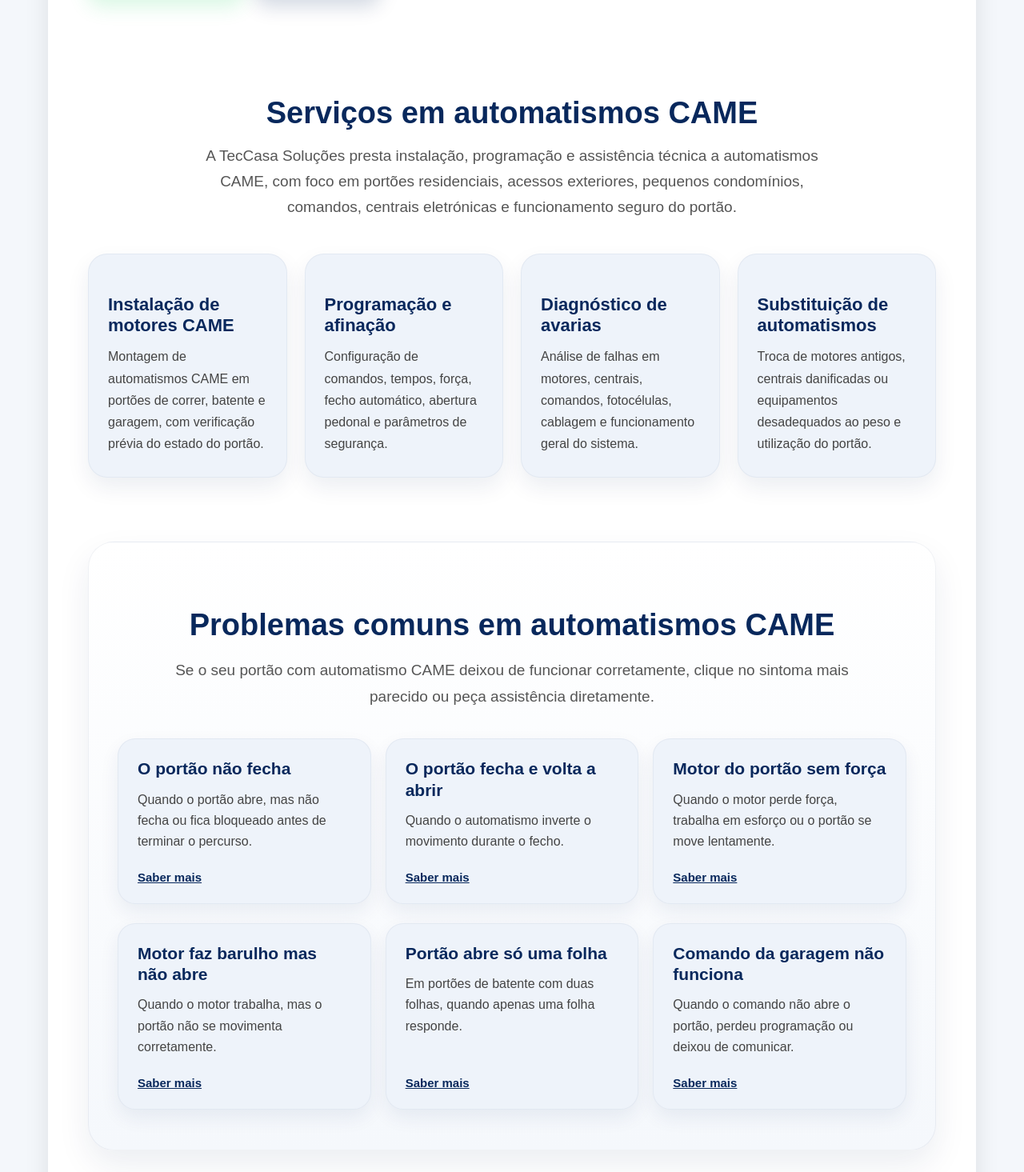
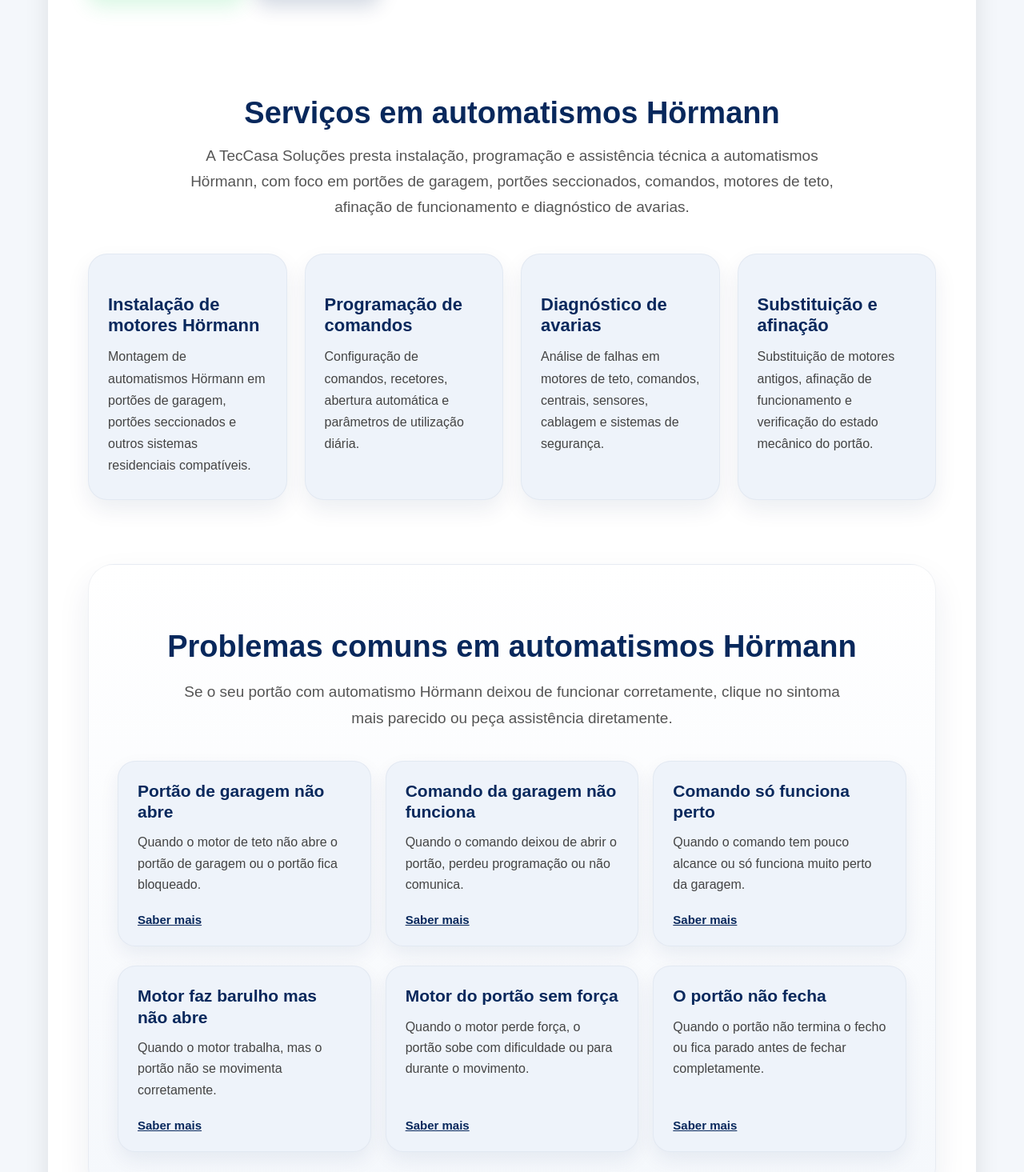
Before and after one commit to andrecorreiaauto-bit/teccasa-site, a Next.js app: page /automatismos-hormann-portoes in a window 1280 px wide. Shown: the part 905-2370 px from the top of the page at 80% size. Built offline with nearby package versions, Linux system fonts and the light colour scheme.

Commit message:
Update automatismos-hormann-portoes.js

```diff
--- a/pages/automatismos-hormann-portoes.js
+++ b/pages/automatismos-hormann-portoes.js
@@ -464,7 +464,7 @@ export default function AutomatismosHormannPortoes() {
                                            marginBottom:"16px",
                                            textAlign:"center"
                                            }}>
-                                           Serviços em automatismos CAME
+                                           Serviços em automatismos Hörmann
                                            </h2>
 
                                            <p style={{
@@ -475,9 +475,9 @@ export default function AutomatismosHormannPortoes() {
                                            margin:"0 auto 42px auto",
                                            textAlign:"center"
                                            }}>
-                                           A TecCasa Soluções presta instalação, programação e assistência técnica a automatismos CAME,
-                                           com foco em portões residenciais, acessos exteriores, pequenos condomínios, comandos,
-                                           centrais eletrónicas e funcionamento seguro do portão.
+                                           A TecCasa Soluções presta instalação, programação e assistência técnica a automatismos Hörmann,
+                                           com foco em portões de garagem, portões seccionados, comandos, motores de teto,
+                                           afinação de funcionamento e diagnóstico de avarias.
                                            </p>
 
                                            <div
@@ -491,23 +491,23 @@ export default function AutomatismosHormannPortoes() {
 
                                            {[
                                            {
-                                           title:"Instalação de motores CAME",
-                                           text:"Montagem de automatismos CAME em portões de correr, batente e garagem, com verificação prévia do estado do portão."
+                                           title:"Instalação de motores Hörmann",
+                                           text:"Montagem de automatismos Hörmann em portões de garagem, portões seccionados e outros sistemas residenciais compatíveis."
                                            },
 
                                            {
-                                           title:"Programação e afinação",
-                                           text:"Configuração de comandos, tempos, força, fecho automático, abertura pedonal e parâmetros de segurança."
+                                           title:"Programação de comandos",
+                                           text:"Configuração de comandos, recetores, abertura automática e parâmetros de utilização diária."
                                            },
 
                                            {
                                            title:"Diagnóstico de avarias",
-                                           text:"Análise de falhas em motores, centrais, comandos, fotocélulas, cablagem e funcionamento geral do sistema."
+                                           text:"Análise de falhas em motores de teto, comandos, centrais, sensores, cablagem e sistemas de segurança."
                                            },
 
                                            {
-                                           title:"Substituição de automatismos",
-                                           text:"Troca de motores antigos, centrais danificadas ou equipamentos desadequados ao peso e utilização do portão."
+                                           title:"Substituição e afinação",
+                                           text:"Substituição de motores antigos, afinação de funcionamento e verificação do estado mecânico do portão."
                                            }
 
                                            ].map((item,index)=>(
@@ -569,7 +569,7 @@ export default function AutomatismosHormannPortoes() {
                                                               marginBottom:"18px",
                                                               textAlign:"center"
                                                               }}>
-                                                              Problemas comuns em automatismos CAME
+                                                              Problemas comuns em automatismos Hörmann
                                                               </h2>
 
                                                               <p style={{
@@ -580,7 +580,7 @@ export default function AutomatismosHormannPortoes() {
                                                               margin:"0 auto 36px auto",
                                                               textAlign:"center"
                                                               }}>
-                                                              Se o seu portão com automatismo CAME deixou de funcionar corretamente,
+                                                              Se o seu portão com automatismo Hörmann deixou de funcionar corretamente,
                                                               clique no sintoma mais parecido ou peça assistência diretamente.
                                                               </p>
 
@@ -596,21 +596,21 @@ export default function AutomatismosHormannPortoes() {
 
                                                               {[
                                                               {
-                                                              title:"O portão não fecha",
-                                                              href:"/portao-nao-fecha",
-                                                              text:"Quando o portão abre, mas não fecha ou fica bloqueado antes de terminar o percurso."
+                                                              title:"Portão de garagem não abre",
+                                                              href:"/portao-garagem-nao-abre",
+                                                              text:"Quando o motor de teto não abre o portão de garagem ou o portão fica bloqueado."
                                                               },
 
                                                               {
-                                                              title:"O portão fecha e volta a abrir",
-                                                              href:"/portao-fecha-e-volta-a-abrir",
-                                                              text:"Quando o automatismo inverte o movimento durante o fecho."
+                                                              title:"Comando da garagem não funciona",
+                                                              href:"/comando-garagem-nao-funciona",
+                                                              text:"Quando o comando deixou de abrir o portão, perdeu programação ou não comunica."
                                                               },
 
                                                               {
-                                                              title:"Motor do portão sem força",
-                                                              href:"/motor-portao-sem-forca",
-                                                              text:"Quando o motor perde força, trabalha em esforço ou o portão se move lentamente."
+                                                              title:"Comando só funciona perto",
+                                                              href:"/comando-garagem-so-funciona-perto",
+                                                              text:"Quando o comando tem pouco alcance ou só funciona muito perto da garagem."
                                                               },
 
                                                               {
@@ -620,15 +620,15 @@ export default function AutomatismosHormannPortoes() {
                                                               },
 
                                                               {
-                                                              title:"Portão abre só uma folha",
-                                                              href:"/portao-abre-so-uma-folha",
-                                                              text:"Em portões de batente com duas folhas, quando apenas uma folha responde."
+                                                              title:"Motor do portão sem força",
+                                                              href:"/motor-portao-sem-forca",
+                                                              text:"Quando o motor perde força, o portão sobe com dificuldade ou para durante o movimento."
                                                               },
 
                                                               {
-                                                              title:"Comando da garagem não funciona",
-                                                              href:"/comando-garagem-nao-funciona",
-                                                              text:"Quando o comando não abre o portão, perdeu programação ou deixou de comunicar."
+                                                              title:"O portão não fecha",
+                                                              href:"/portao-nao-fecha",
+                                                              text:"Quando o portão não termina o fecho ou fica parado antes de fechar completamente."
                                                               }
 
                                                               ].map((item,index)=>(
@@ -726,7 +726,7 @@ export default function AutomatismosHormannPortoes() {
                                                                                          color:"#08285c",
                                                                                          marginBottom:"18px"
                                                                                          }}>
-                                                                                         Precisa de ajuda com um automatismo CAME?
+                                                                                         Precisa de ajuda com um automatismo Hörmann?
                                                                                          </h2>
 
                                                                                          <p style={{
@@ -736,7 +736,7 @@ export default function AutomatismosHormannPortoes() {
                                                                                          maxWidth:"800px",
                                                                                          margin:"0 auto 35px auto"
                                                                                          }}>
-                                                                                         Se tem um motor CAME instalado, precisa de programar comandos,
+                                                                                         Se tem um motor Hörmann instalado, precisa de programar comandos,
                                                                                          corrigir uma avaria, substituir equipamento antigo ou instalar um novo automatismo,
                                                                                          fale connosco para avaliarmos a situação.
                                                                                          </p>
@@ -850,7 +850,7 @@ export default function AutomatismosHormannPortoes() {
                                                                                       lineHeight:"1.7",
                                                                                       color:"#666"
                                                                                       }}>
-                                                                                      Serviço técnico independente. A TecCasa Soluções presta instalação, programação e assistência a automatismos CAME.
+                                                                                      Serviço técnico independente. A TecCasa Soluções presta instalação, programação e assistência a automatismos Hörmann.
                                                                                       </p>
 
                                                                                       </div>
```
